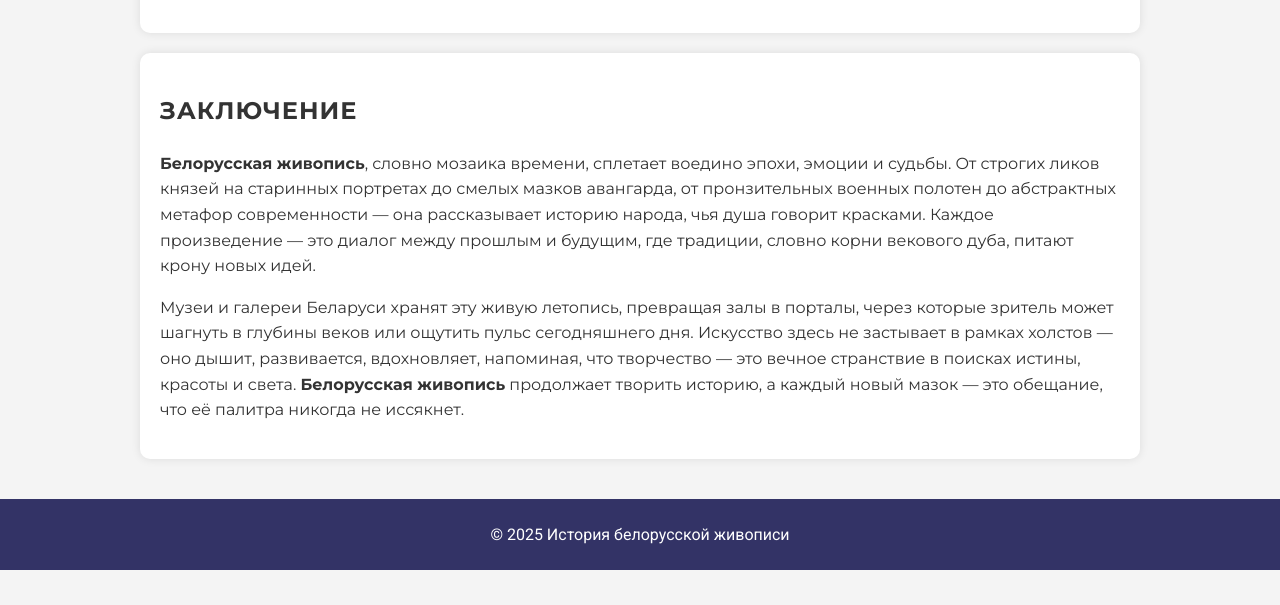
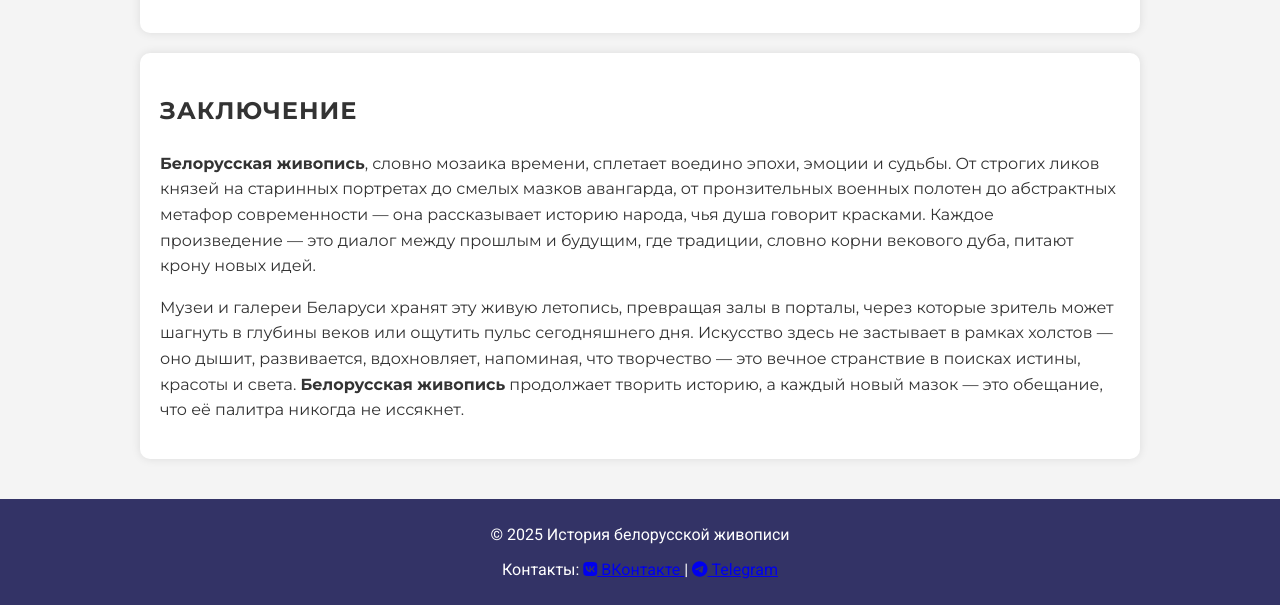
Before and after one commit to istbeldsgn/istbeldesign, a plain HTML site: page index.html in a window 1280 px wide. Shown: the part 4089-4694 px from the top of the page. Before the commit the page ends 4659 px from the top, so only its background shows below. Drawn offline with nearby package versions, Linux system fonts and the light colour scheme.

Commit message:
Update index.html

```diff
--- a/index.html
+++ b/index.html
@@ -230,9 +230,21 @@
         </section>
     </main>
 
-    <footer>
-        <p>© 2025 История белорусской живописи</p>
-    </footer>
+   <footer>
+    <p>© 2025 История белорусской живописи</p>
+    <p>Контакты:
+        <a href="https://vk.com/club229854631" target="_blank">
+            <i class="fa-brands fa-vk"></i> ВКонтакте
+        </a> |
+        <a href="https://t.me/belzhivopis" target="_blank">
+            <i class="fa-brands fa-telegram"></i> Telegram
+        </a>
+    </p>
+</footer>
+
+<!-- Подключение FontAwesome (если еще не подключено) -->
+<link rel="stylesheet" href="https://cdnjs.cloudflare.com/ajax/libs/font-awesome/6.5.1/css/all.min.css">
+
 
     <script src="script.js"></script>
 </body>
```
